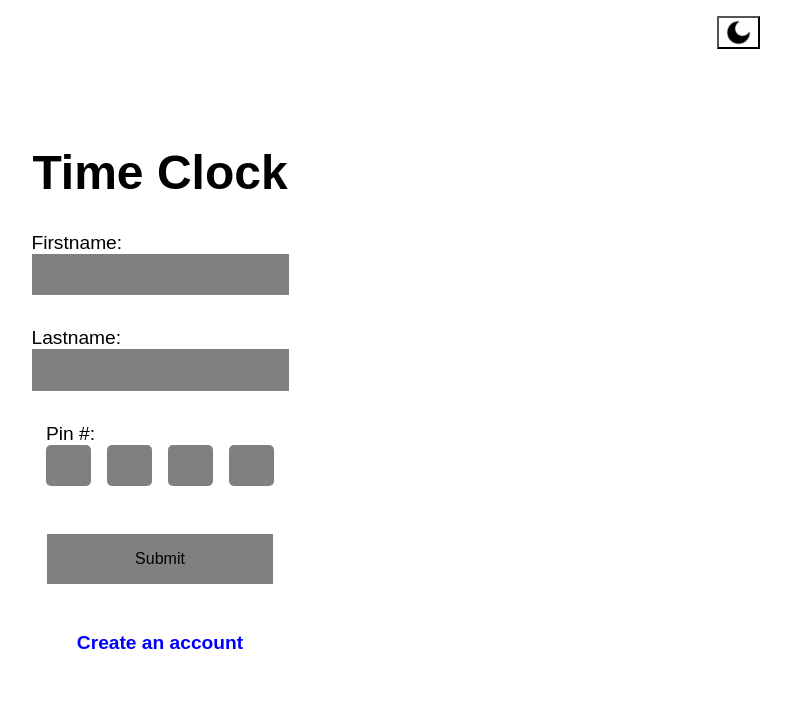
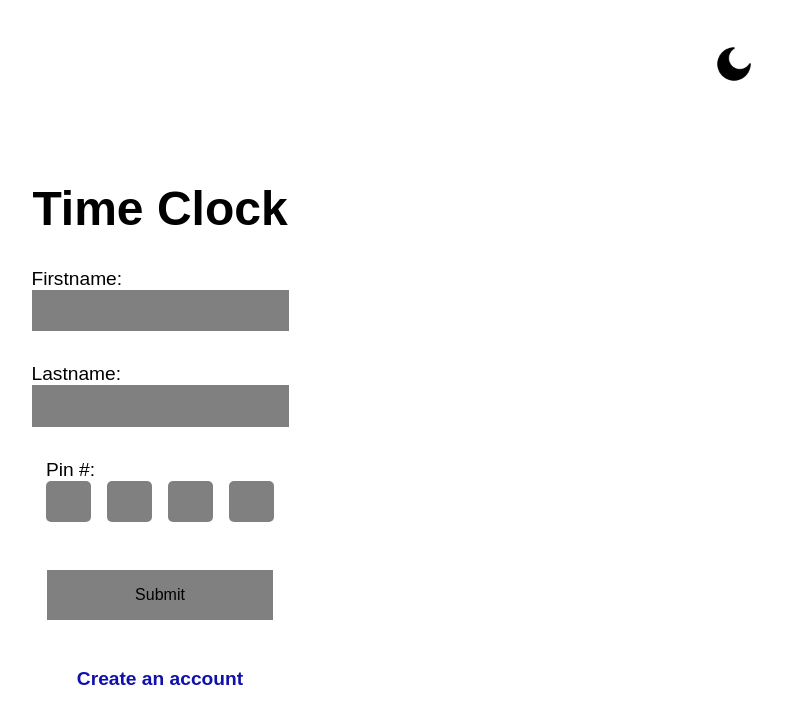
Before and after one commit to courthub74/DarkLight, a plain HTML site: page index.html in a window 1280 px wide. Shown: the whole page, without its empty margins (480-1271 px from the left). Drawn offline with Linux system fonts and the light colour scheme.

```diff
--- a/root.css
+++ b/root.css
@@ -26,6 +26,7 @@
     align-items: center;
     gap: 2em;
     height: 100vh;
+    transition: .2s all;
 }
 
 /* The Nav */
@@ -45,6 +46,9 @@ nav {
     display: flex;
     justify-content: center;
     align-items: center;
+    border: none;
+    margin-top: 2em;
+
 }
 
 .mode_logos {
@@ -54,10 +58,11 @@ nav {
 }
 
 #day {
-    width: 2em;
-    height: 2em;
+    width: 3em;
+    height: 3em;
     position: absolute;
     opacity: 0;
+    transition: .2s all ease-in;
 }
 
 #day.appear {
@@ -65,8 +70,9 @@ nav {
 }
 
 #nite {
-    width: 2em;
-    height: 2em;
+    width: 3em;
+    height: 3em;
+    transition: .2s all ease-in;
 }
 
 #nite.dissapear {
@@ -157,5 +163,5 @@ a {
     text-decoration: none;
     /* color: black; */
     font-size: 1.2rem;
-    color: blue;
+    color: rgb(16, 16, 172);
 }
```
